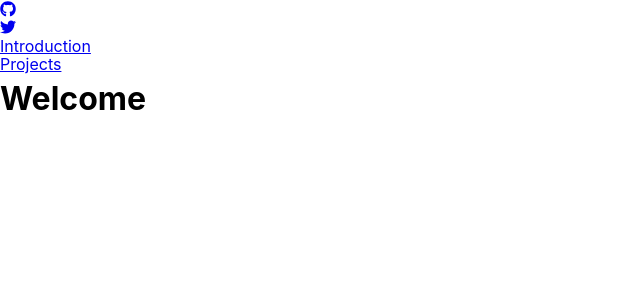
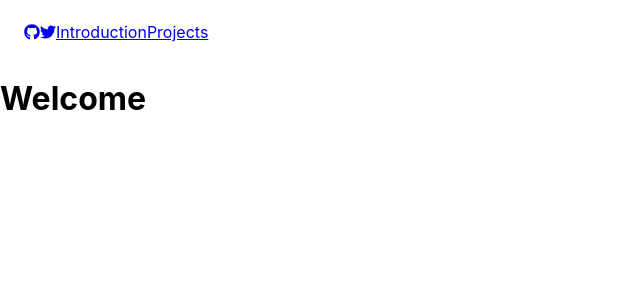
Before and after one commit to developing-coder/personal-portfolio, a React (Create React App) app: page / in a window 1280 px wide. Shown: the top 300 px of the page, without its empty margins (0-640 px from the left). Built offline with nearby package versions, Linux system fonts and the light colour scheme.

Commit message:
Arrange NavBar into a horizontal layout

```diff
--- a/src/NavBar.js
+++ b/src/NavBar.js
@@ -1,5 +1,8 @@
 import React, { Component } from 'react';
+import PropTypes from 'prop-types';
 import AppBar from '@material-ui/core/AppBar';
+import Toolbar from '@material-ui/core/Toolbar';
+import { withStyles } from '@material-ui/core/styles';
 import { library } from '@fortawesome/fontawesome-svg-core'
 import { FontAwesomeIcon } from '@fortawesome/react-fontawesome'
 import { faGithub, faTwitter } from '@fortawesome/free-brands-svg-icons'
@@ -7,21 +10,39 @@ import { faGithub, faTwitter } from '@fortawesome/free-brands-svg-icons'
 library.add(faGithub, faTwitter);
 
 
-export default class NavBar extends Component {
+const styles = {
+    root: {
+      flexGrow: 1
+    }
+  };
+
+
+class NavBar extends Component {
+
     render() {
+        const { classes } = this.props
+
         return (
-            <div>
+            <div className={classes.root}>
                 <AppBar position="static" id="navbar">
+                    <Toolbar>
                         <a href="https://github.com/developing-coder/" id="profile-link">
-                <FontAwesomeIcon icon={["fab", "github"]}/>
+                            <FontAwesomeIcon icon={["fab", "github"]} />
                         </a>
                         <a href="https://twitter.com/developingcoder" id="twitter-profile-link">
-                <FontAwesomeIcon icon={["fab", "twitter"]}/>
+                            <FontAwesomeIcon icon={["fab", "twitter"]} />
                         </a>
                         <a href="#welcome-section">Introduction</a>
                         <a href="#projects">Projects</a>
+                    </Toolbar>
                 </AppBar>
             </div>
         )
     }
 }
+
+NavBar.propTypes = {
+    classes: PropTypes.object.isRequired
+}
+
+export default withStyles(styles)(NavBar);
```
Lines whose indentation alone changed are shown as unchanged.
